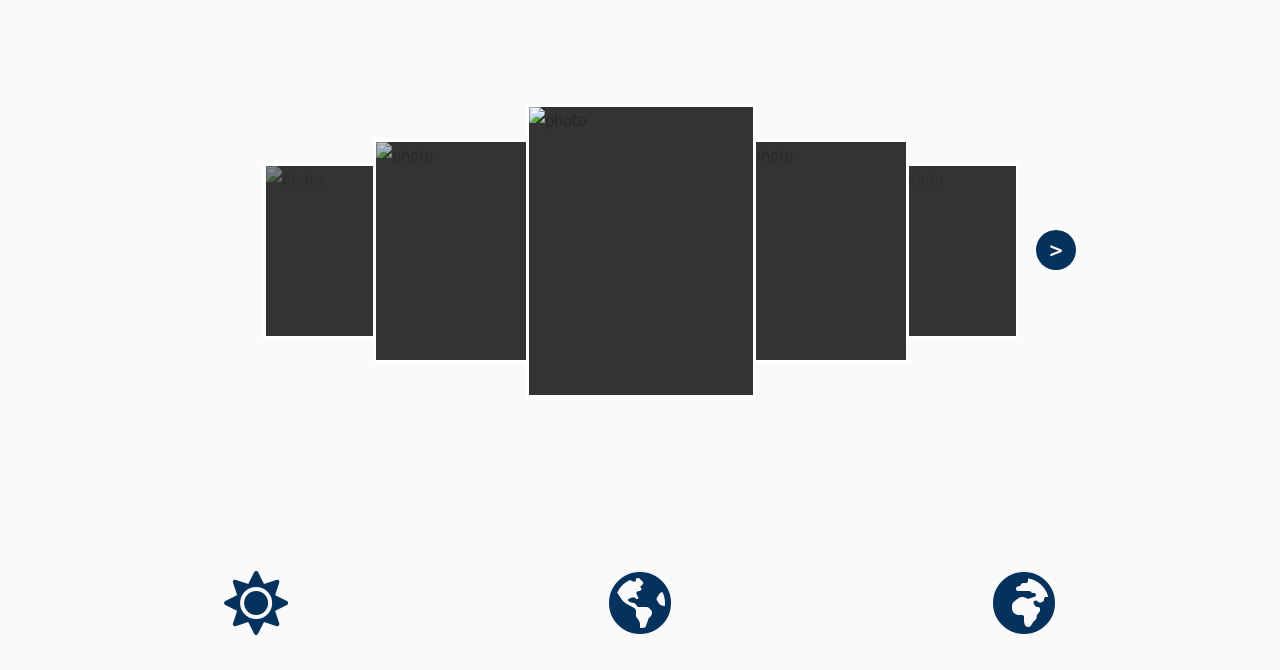
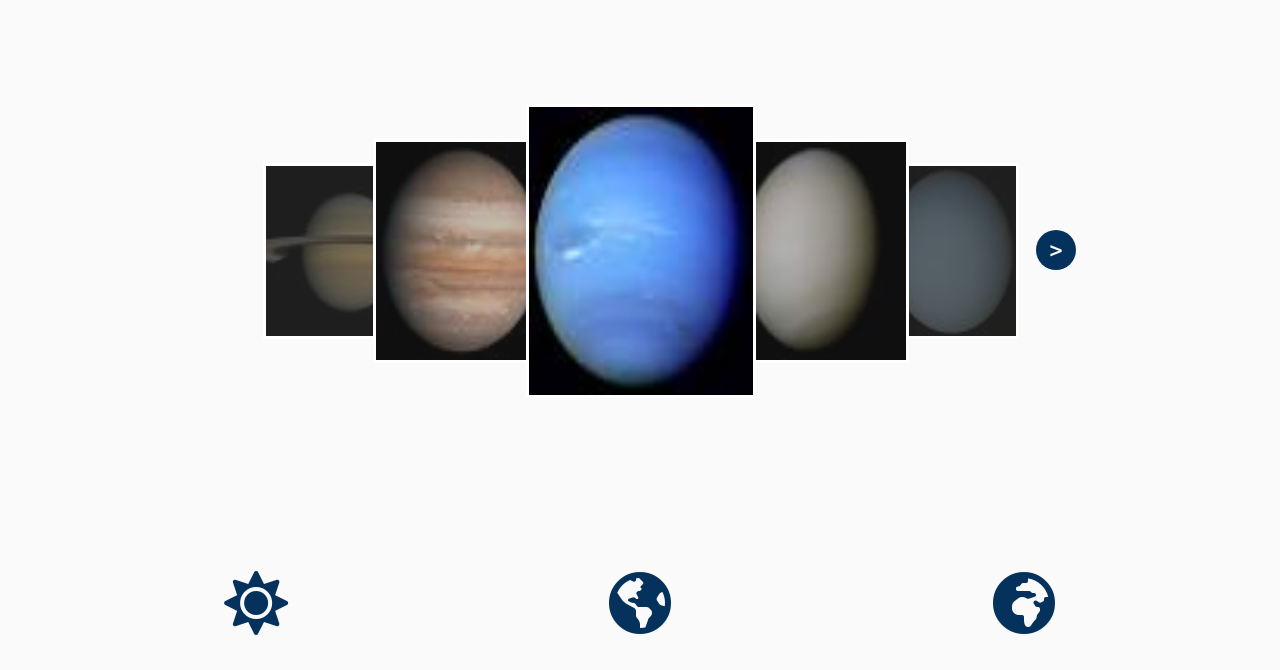
Before and after one commit to andreamechin/planete, a plain HTML site: page index.html in a window 1280 px wide. Shown: the part 103-773 px from the top of the page. Drawn offline with nearby package versions, Linux system fonts and the light colour scheme.

Commit message:
ajout image planete

```diff
--- a/index.html
+++ b/index.html
@@ -28,13 +28,13 @@
       <div class="hi-prev"></div>
       <div class="hi-next"></div>
       <ul>
-        <li><img src="1.jpg" alt="photo"></li>
-        <li><img src="1.jpg" alt="photo"></li>
-        <li><img src="1.jpg" alt="photo"></li>
-        <li><img src="1.jpg" alt="photo"></li>
-        <li><img src="1.jpg" alt="photo"></li>
-        <li><img src="1.jpg" alt="photo"></li>
-        <li><img src="1.jpg" alt="photo"></li>
+        <li><img src="image/mars.jpg" alt="photo"></li>
+        <li><img src="image/terre.jpg" alt="photo"></li>
+        <li><img src="image/saturne.jpg" alt="photo"></li>
+        <li><img src="image/jupiter.jpg" alt="photo"></li>
+        <li><img src="image/neptune.jpg" alt="photo"></li>
+        <li><img src="image/venus.jpg" alt="photo"></li>
+        <li><img src="image/uranus.jpg" alt="photo"></li>
       </ul>
     </div>
 
@@ -48,14 +48,14 @@
       <a class="planete" href="planete.html">
         <i class="fas fa-globe-americas"></i>
         <h2>Les planètes</h2>
-        <p>Tout savoir sur les planètes du système solaires : Mercure, Vénus, Mars, la Terre, Jupiter, Saturne, Uranus
+        <p>Tout savoir sur les planètes du système solaire : Mercure, Vénus, Mars, la Terre, Jupiter, Saturne, Uranus
           et
           Neptune</p>
       </a>
       <a class="planete" href="naine.html">
         <i class="fas fa-globe-africa"></i>
         <h2>Les planètes naines</h2>
-        <p>Tout savoir sur les planètes naines du système solaires : Cérès, Pluton, Eris, Hauméa et Makémaké</p>
+        <p>Tout savoir sur les planètes naines du système solaire : Cérès, Pluton, Eris, Hauméa et Makémaké</p>
       </a>
     </div>
 
```
Also changed, not shown: image/jupiter.jpg (added), image/mars.jpg (added), image/neptune.jpg (added), image/saturne.jpg (added), image/terre.jpg (added), image/uranus.jpg (added), image/venus.jpg (added), naine.html (added), planete.html (added), solaire.html (added).
